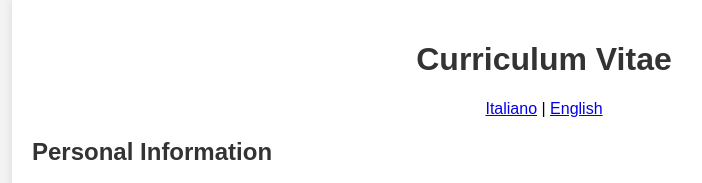
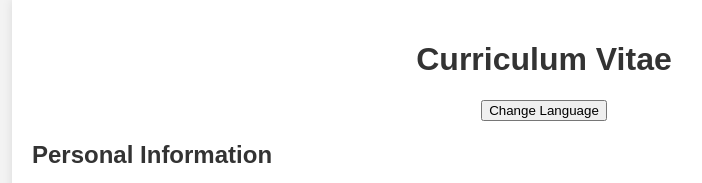
Before and after one commit to bcorrad/bcorrad.github.io, a plain HTML site: page index.html in a window 1280 px wide. Shown: the top 183 px of the page, without its empty margins (96-798 px from the left). Drawn offline with Linux system fonts and the light colour scheme.

Commit message:
Update index.html

```diff
--- a/index.html
+++ b/index.html
@@ -10,7 +10,7 @@
     <div class="container">
         <header>
             <h1>Curriculum Vitae</h1>
-            <a href="index.html?lang=it">Italiano</a> | <a href="index.html?lang=en">English</a>
+            <button onclick="changeLanguage()">Change Language</button>
         </header>
         <section id="personal-info">
             <h2>Personal Information</h2>
```
